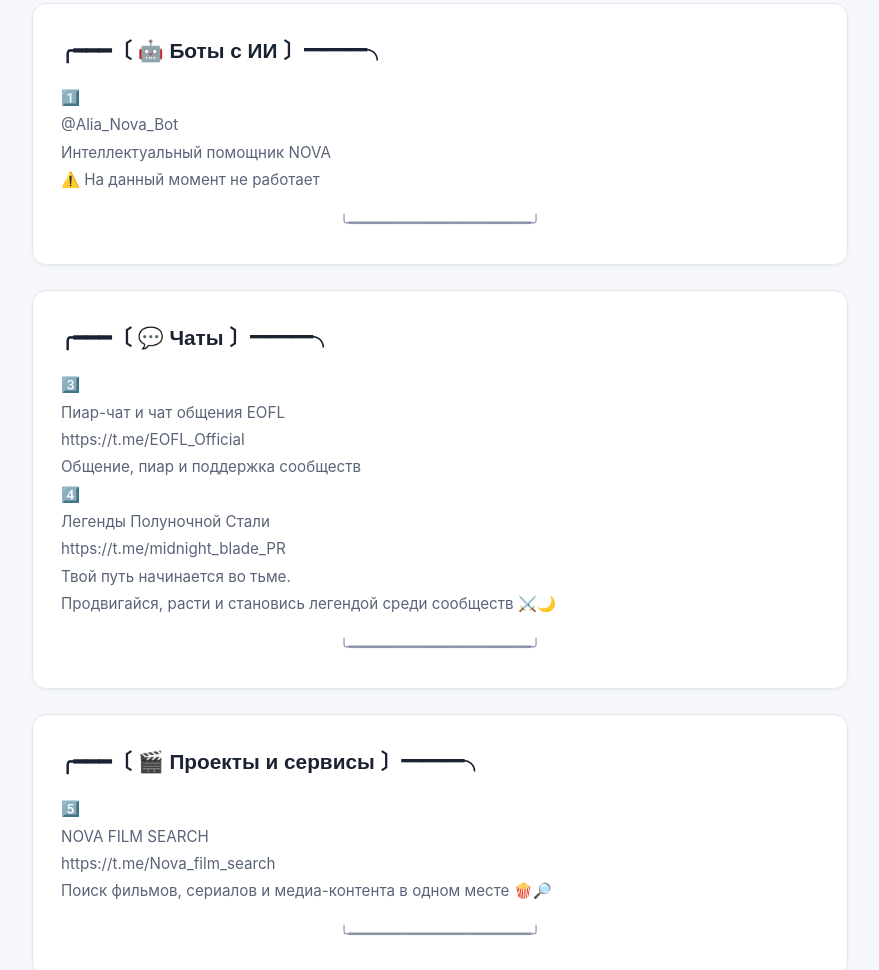
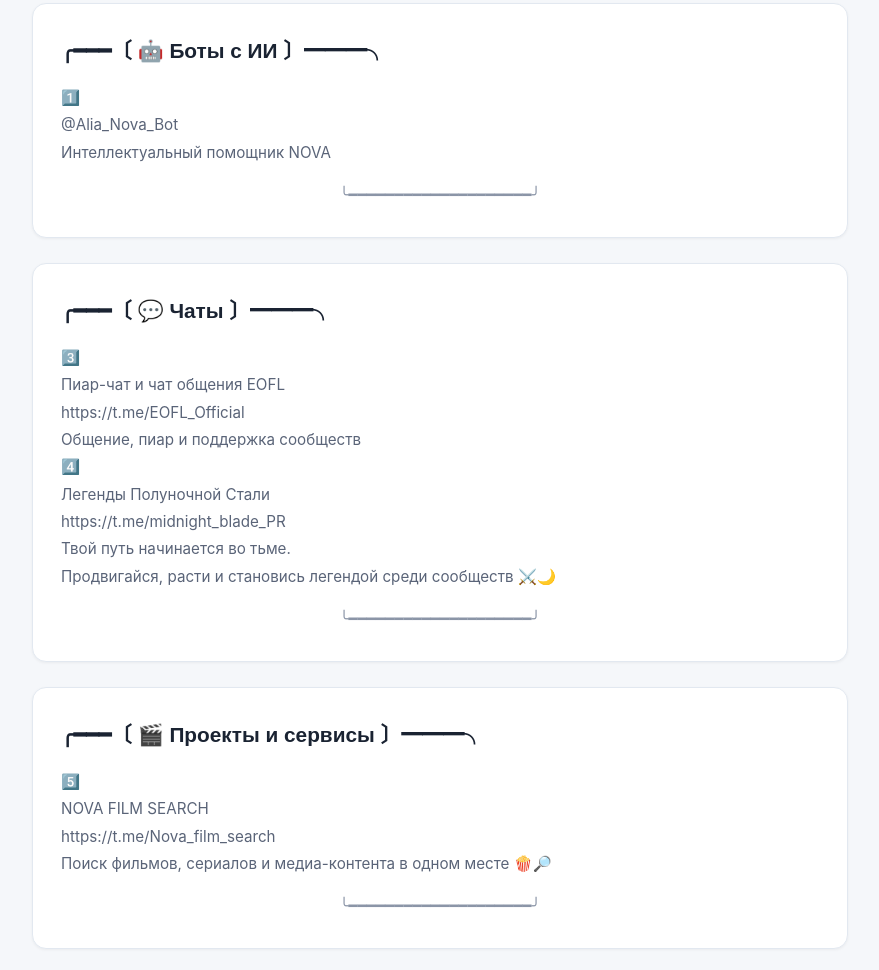
Before and after one commit to MahnachIvan-dev/nova-info, a plain HTML site: page projects.html in a window 1280 px wide. Shown: the part 1435-2405 px from the top of the page, without its empty margins (200-1079 px from the left). Drawn offline with Linux system fonts and the light colour scheme.

Commit message:
Update projects.html

```diff
--- a/projects.html
+++ b/projects.html
@@ -69,7 +69,7 @@
                         <div class="project-info">
                             <a href="https://t.me/Alia_Nova_Bot" target="_blank" rel="noopener" class="project-title">@Alia_Nova_Bot</a>
                             <p class="project-desc">Интеллектуальный помощник NOVA</p>
-                            <span class="project-status status-offline">⚠️ На данный момент не работает</span>
+
                         </div>
                     </div>
 
```
